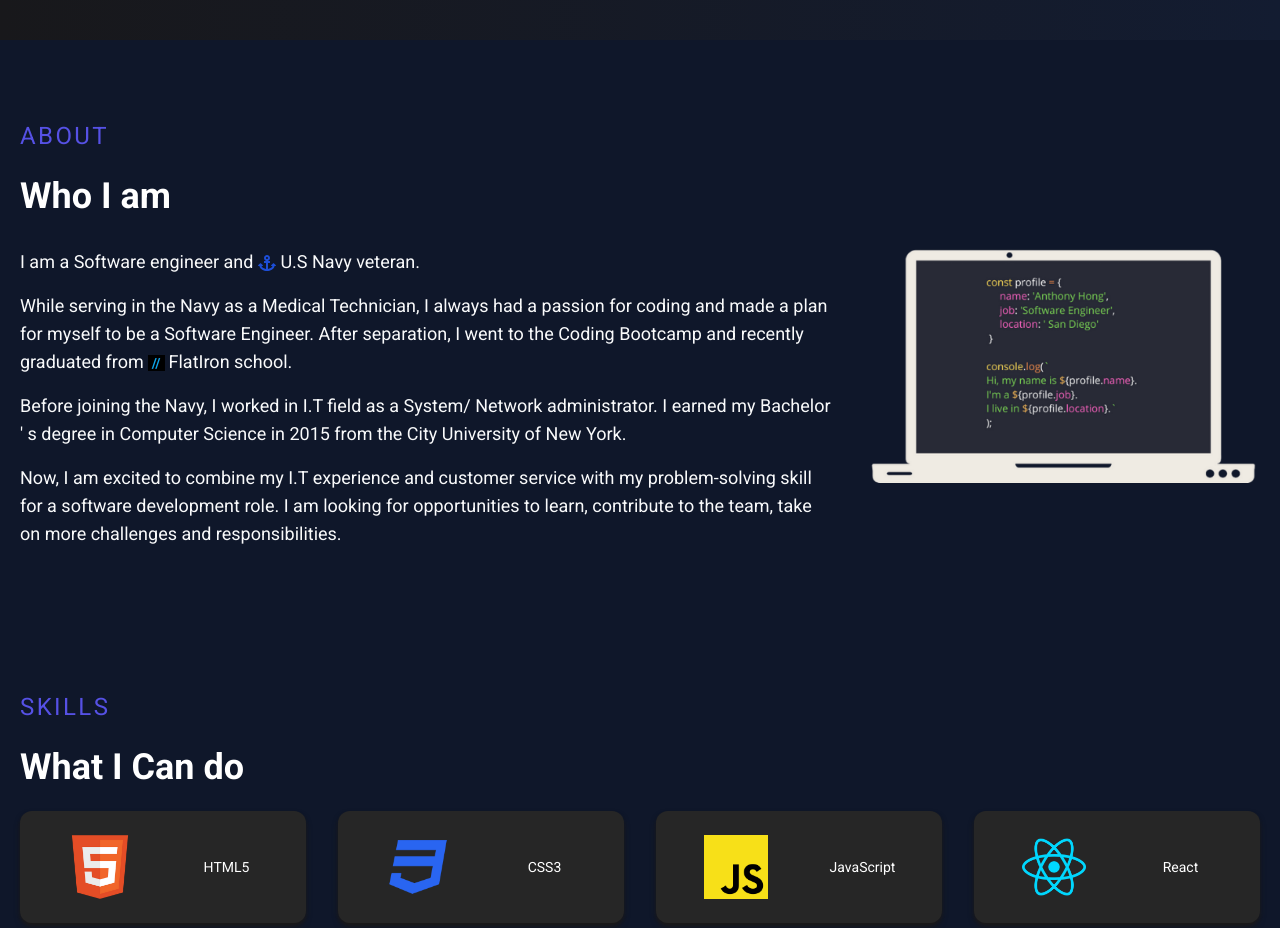
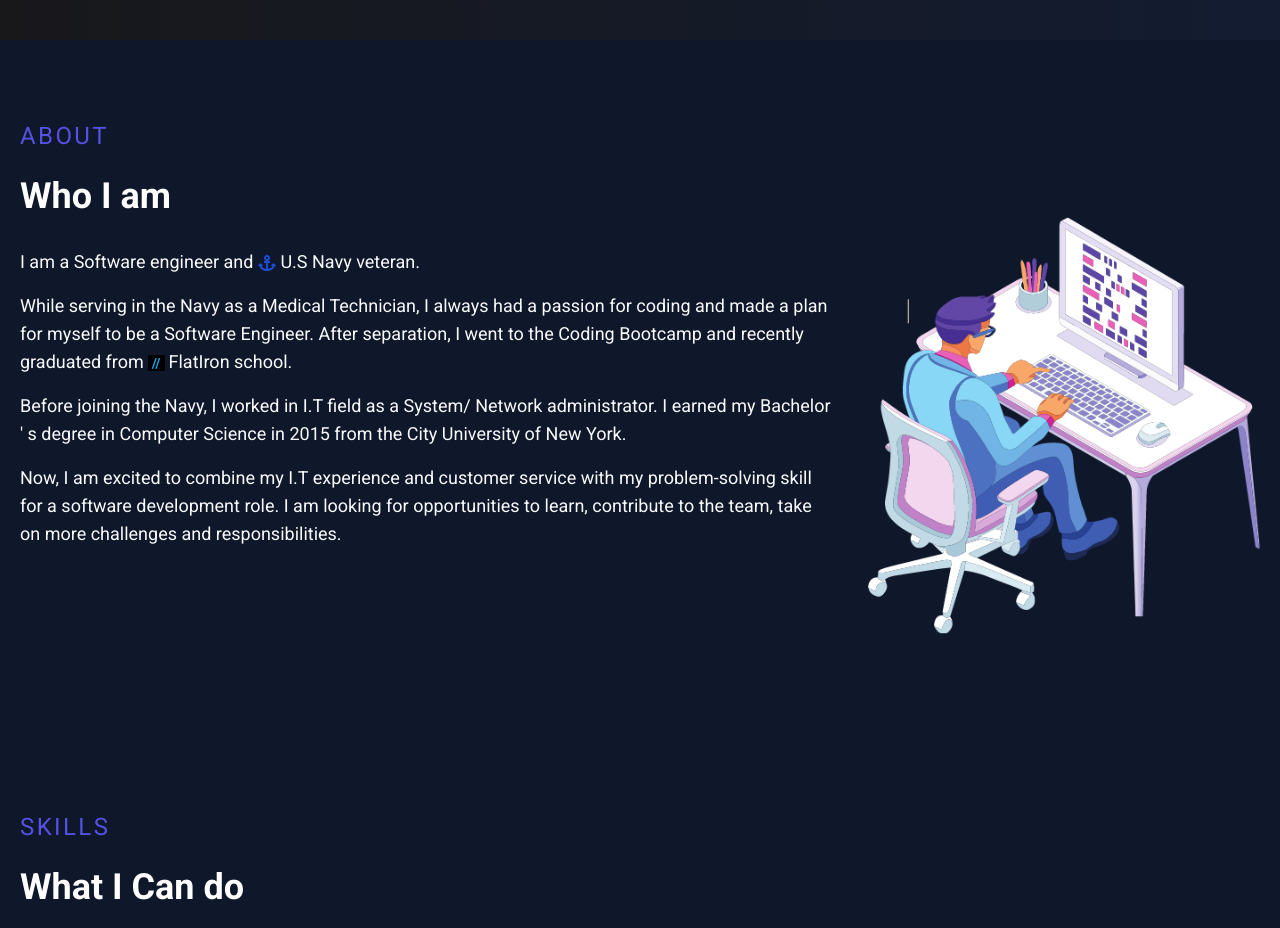
Before and after one commit to hong710/react-porfolio, a React (Create React App) app: page / in a window 1280 px wide. Shown: the part 760-1688 px from the top of the page. Built offline with nearby package versions, Linux system fonts and the light colour scheme.

Commit message:
fixed alt for netlify deployment

```diff
--- a/src/components/About.jsx
+++ b/src/components/About.jsx
@@ -1,5 +1,5 @@
 import React from 'react';
-import banner from '../assets/banner.png';
+import banner from '../assets/programming.png';
 import {Link} from 'react-scroll';
 import {FaAnchor} from 'react-icons/fa';
 import TitleSection from './subcomponents/TitleSection';
@@ -33,7 +33,7 @@ function About() {
 
             </div>
 
-            <div className='max-w-[100%] md:max-w-[80%] lg:max-w-[100%] py-16 flex mx-auto lg:block lg:py-32'>
+            <div className='max-w-[100%] md:max-w-[80%] lg:max-w-[100%] py-16 flex mx-auto lg:block lg:py-24'>
                 <img src={banner} alt="computer" className='rounded-xl'/>
             </div>
         </div>
--- a/src/components/subcomponents/SkillsItem.jsx
+++ b/src/components/subcomponents/SkillsItem.jsx
@@ -5,7 +5,7 @@ function SkillsItem({item, name}) {
             dark:shadow-stone-900 dark:bg-neutral-800'>
             <div className='grid grid-cols-2 gap-4 justify-center items-center'>
                 <div className='m-auto'>
-                    <img src={item} width='64px' height='64px' about=' ' />
+                    <img src={item} width='64px' height='64px' alt={name}/>
                 </div>
 
                 <div className='flex flex-col items-center justify-center'>
```
